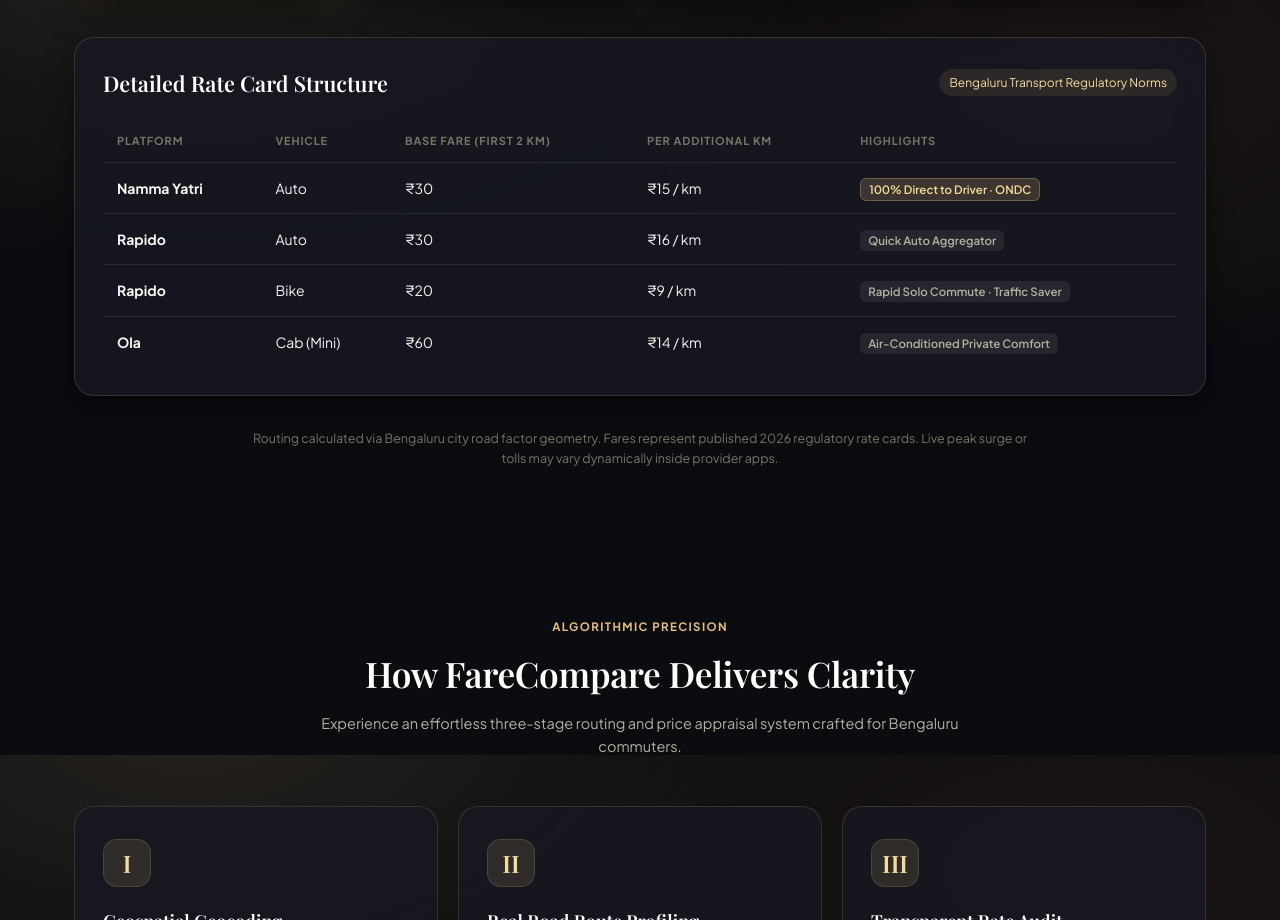
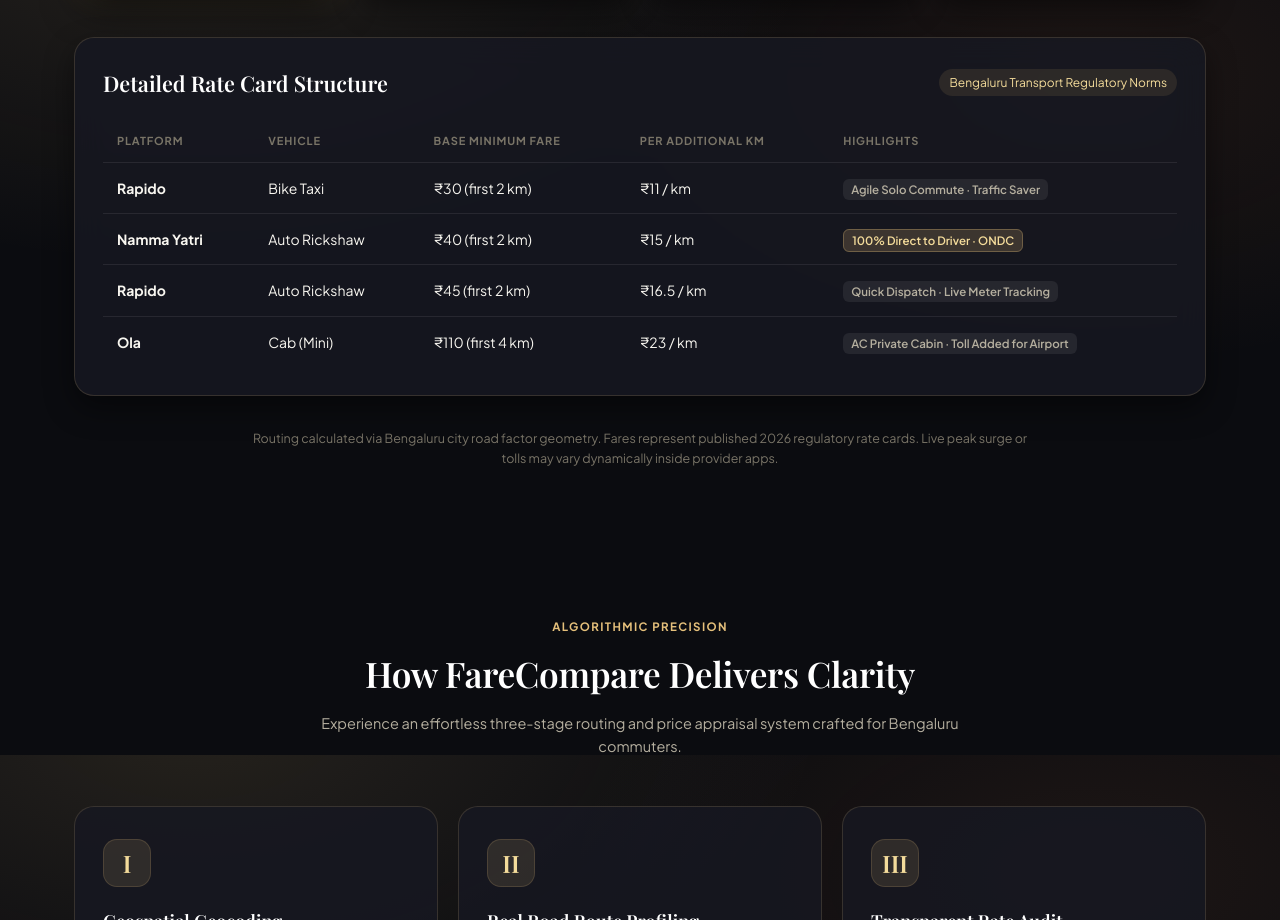
Before and after one commit to SathvicBM/Fare-comparsion, a website: page index.html in a window 1280 px wide. Shown: the part 1645-2565 px from the top of the page. Drawn offline with nearby package versions, Linux system fonts and the light colour scheme; no server answers; a web font is replaced by a local one.

Commit message:
Update fare details for ride-sharing services

```diff
--- a/index.html
+++ b/index.html
@@ -252,39 +252,39 @@
                 <tr>
                   <th>Platform</th>
                   <th>Vehicle</th>
-                  <th>Base Fare (First 2 km)</th>
+                  <th>Base Minimum Fare</th>
                   <th>Per Additional Km</th>
                   <th>Highlights</th>
                 </tr>
               </thead>
               <tbody>
                 <tr>
+                  <td><strong>Rapido</strong></td>
+                  <td>Bike Taxi</td>
+                  <td>₹30 (first 2 km)</td>
+                  <td>₹11 / km</td>
+                  <td><span class="tag tag-soft">Agile Solo Commute &middot; Traffic Saver</span></td>
+                </tr>
+                <tr>
                   <td><strong>Namma Yatri</strong></td>
-                  <td>Auto</td>
-                  <td>₹30</td>
+                  <td>Auto Rickshaw</td>
+                  <td>₹40 (first 2 km)</td>
                   <td>₹15 / km</td>
                   <td><span class="tag tag-gold">100% Direct to Driver &middot; ONDC</span></td>
                 </tr>
                 <tr>
                   <td><strong>Rapido</strong></td>
-                  <td>Auto</td>
-                  <td>₹30</td>
-                  <td>₹16 / km</td>
-                  <td><span class="tag tag-soft">Quick Auto Aggregator</span></td>
-                </tr>
-                <tr>
-                  <td><strong>Rapido</strong></td>
-                  <td>Bike</td>
-                  <td>₹20</td>
-                  <td>₹9 / km</td>
-                  <td><span class="tag tag-soft">Rapid Solo Commute &middot; Traffic Saver</span></td>
+                  <td>Auto Rickshaw</td>
+                  <td>₹45 (first 2 km)</td>
+                  <td>₹16.5 / km</td>
+                  <td><span class="tag tag-soft">Quick Dispatch &middot; Live Meter Tracking</span></td>
                 </tr>
                 <tr>
                   <td><strong>Ola</strong></td>
                   <td>Cab (Mini)</td>
-                  <td>₹60</td>
-                  <td>₹14 / km</td>
-                  <td><span class="tag tag-soft">Air-Conditioned Private Comfort</span></td>
+                  <td>₹110 (first 4 km)</td>
+                  <td>₹23 / km</td>
+                  <td><span class="tag tag-soft">AC Private Cabin &middot; Toll Added for Airport</span></td>
                 </tr>
               </tbody>
             </table>
```
